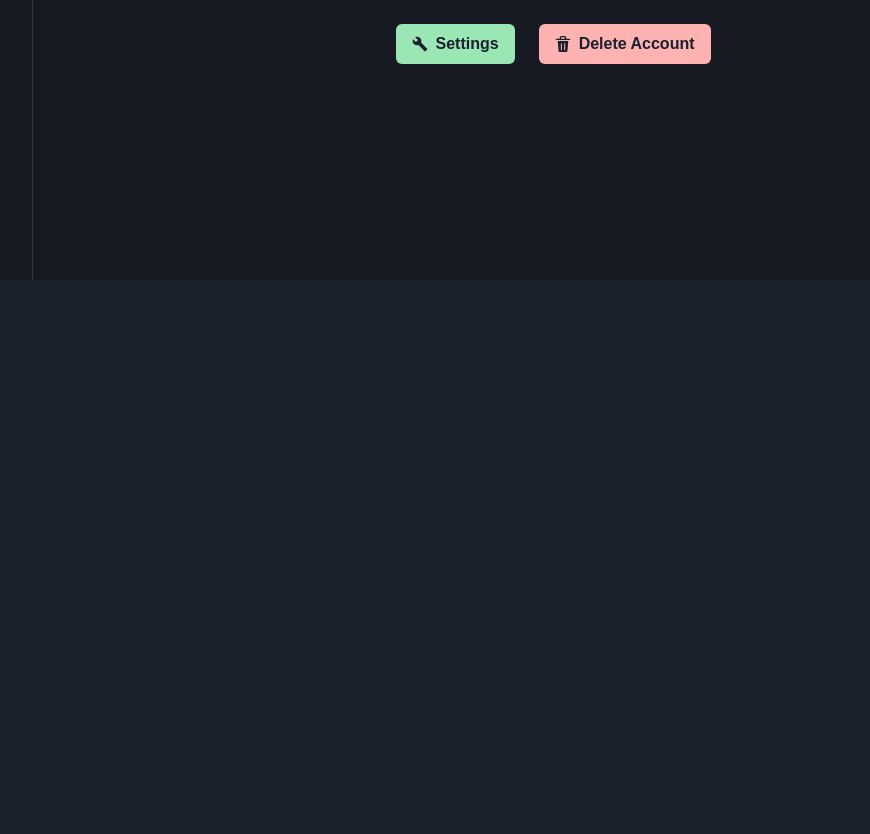
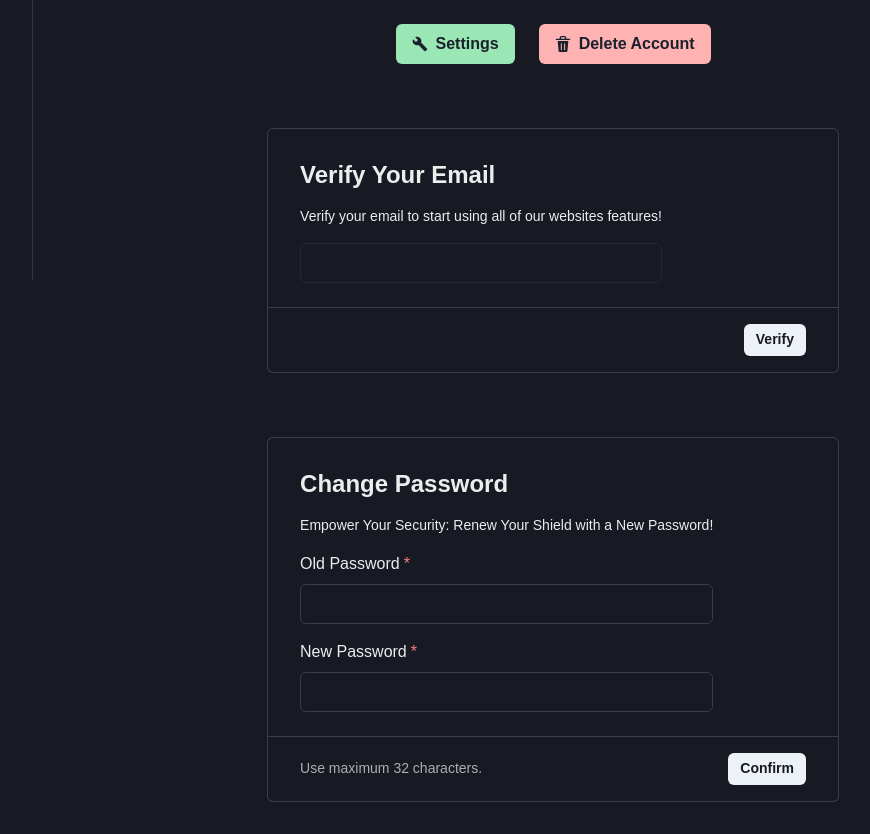
Before and after one commit to GHC-IITM/ghc-website, a React (Create React App) app in the folder website/: page /dashboard/profile in a window 1280 px wide. Shown: the part 520-1354 px from the top of the page, without its empty margins (207-1077 px from the left). Before the commit the page ends 800 px from the top, so only its background shows below. Built offline with nearby package versions, Linux system fonts and the light colour scheme; no server answers.

Commit message:
first draft1

```diff
--- a/website/src/components/Footer.tsx
+++ b/website/src/components/Footer.tsx
@@ -51,6 +51,7 @@ const SocialButton = ({
             cursor={'pointer'}
             as={'a'}
             href={href}
+            target='_blank'
             display={'inline-flex'}
             alignItems={'center'}
             justifyContent={'center'}
--- a/website/src/components/Navbar.tsx
+++ b/website/src/components/Navbar.tsx
@@ -117,7 +117,6 @@ export default function WithSubnavigation() {
 
                                 <Link to={'/signup'}>
                                     <motion.div whileTap={{ scale: 0.95 }} whileHover={{ scale: 1.05 }}>
-
                                         <Button
                                             fontSize={'sm'}
                                             rounded={'full'}
@@ -136,6 +135,7 @@ export default function WithSubnavigation() {
                             </>
                         ) : (
                             <>
+                                <motion.div whileTap={{ scale: 0.95 }} whileHover={{ scale: 1.05 }}>
                                     <Button
                                         fontSize={'sm'}
                                         fontWeight={600}
@@ -150,6 +150,7 @@ export default function WithSubnavigation() {
                                     >
                                         Team
                                     </Button>
+                                </motion.div>
                                 <Button onClick={toggleColorMode}>
                                     {colorMode === 'light' ? <MoonIcon /> : <SunIcon />}
                                 </Button>
--- a/website/src/components/TimeLine.tsx
+++ b/website/src/components/TimeLine.tsx
@@ -40,7 +40,7 @@ const Milestones: React.FC<any> = ({ id }: { id: string }) => {
 
     return (
         <Container id={id} maxWidth="7xl" p={8} mb={8}>
-            <chakra.h3 fontSize="4xl" fontWeight="bold" mb={18} textAlign="center">
+            <chakra.h3 fontSize="4xl" fontWeight="bold" mb={10} textAlign="center">
                 TimeLine of GHC 1.0
             </chakra.h3>
             {milestones.map((milestone) => (
--- a/website/src/pages/dashboard/Profile.tsx
+++ b/website/src/pages/dashboard/Profile.tsx
@@ -24,6 +24,9 @@ import {
     Heading,
     Stack,
     Button,
+    FormControl,
+    Input,
+    FormLabel,
 } from '@chakra-ui/react'
 import {
     FiHome,
@@ -41,7 +44,7 @@ import { DeleteIcon, MoonIcon, SunIcon } from '@chakra-ui/icons'
 import useGetTeam from '../../utils/useGetTeam'
 import { useNavigate, Link } from 'react-router-dom'
 import { usePresence, motion } from 'framer-motion';
-import { useRef, useEffect } from 'react';
+import { useRef, useEffect, useState } from 'react';
 import { MdBuild } from 'react-icons/md';
 
 interface LinkItemProps {
@@ -84,7 +87,7 @@ const SidebarContent = ({ onClose, ...rest }: SidebarProps) => {
             {...rest}>
             <Flex h="20" alignItems="center" mx="8" justifyContent="space-between">
                 <Link to="/">
-                    <Image src={useColorModeValue('/GHC-LOGO-BLACK.png', '/GHC-logo.png')} h={6} />
+                    <Image src={useColorModeValue('/GHC-LOGO-gray.900.png', '/GHC-logo.png')} h={6} />
                 </Link>
                 <CloseButton display={{ base: 'flex', md: 'none' }} onClick={onClose} />
             </Flex>
@@ -267,6 +270,12 @@ const Loading = () => {
 const ProfilePage = () => {
     const { isOpen, onOpen, onClose } = useDisclosure();
     const [team, isLoading, isError] = useGetTeam();
+    const [email, setEmail] = useState("");
+    const [oldPassword, setOldPassword] = useState("");
+    const [newPassword, setNewPassword] = useState("");
+
+
+    const bgColor = useColorModeValue('white', 'gray.900');
 
     return (
         <Box minH="100vh" bg={useColorModeValue('gray.100', 'gray.900')}>
@@ -311,6 +320,49 @@ const ProfilePage = () => {
                             </Button>
                         </Stack>
 
+                        <VStack mt={10} w={'full'} alignItems={'flex-start'} bg={bgColor} borderWidth={'1px'} borderRadius={'md'}>
+                            <VStack p={8} pb={0} spacing={4} mb={4} textAlign={'left'} alignItems={'flex-start'} >
+                                <Heading fontSize={'2xl'}>{"Verify Your Email"}</Heading>
+                                <Text fontSize={'sm'}>Verify your email to start using all of our websites features!</Text>
+                                <FormControl isRequired isDisabled id={"Verify Your Email"}>
+                                    <Input focusBorderColor='red.400' type={'email'} onChange={e => setEmail(e.target.value)} value={team?.email} />
+                                </FormControl>
+                            </VStack>
+
+                            <VStack borderTopWidth={'1px'} w={'full'} px={8} py={4} >
+                                <HStack justifyContent={'flex-end'} w={'full'}  >
+                                    <Button size='sm' bg={'gray.100'} color={'gray.900'} _hover={{ opacity: 0.7 }} variant='solid'>
+                                        Verify
+                                    </Button>
+                                </HStack>
+                            </VStack>
+                        </VStack>
+
+                        <VStack mt={10} w={'full'} alignItems={'flex-start'} bg={bgColor} borderWidth={'1px'} borderRadius={'md'}>
+                            <VStack p={8} pb={0} spacing={4} mb={4} textAlign={'left'} alignItems={'flex-start'} >
+                                <Heading fontSize={'2xl'}>Change Password</Heading>
+                                <Text fontSize={'sm'}>Empower Your Security: Renew Your Shield with a New Password!</Text>
+                                <FormControl w={'full'} isRequired id={"Change Password"}>
+                                    <FormLabel>Old Password</FormLabel>
+                                    <Input focusBorderColor='red.400' type={'password'} onChange={e => setOldPassword(e.target.value)} value={oldPassword} />
+                                </FormControl>
+                                <FormControl isRequired id={"New Password"}>
+                                    <FormLabel>New Password</FormLabel>
+                                    <Input focusBorderColor='red.400' type={'password'} onChange={e => setNewPassword(e.target.value)} value={newPassword} />
+                                </FormControl>
+                            </VStack>
+
+                            <VStack borderTopWidth={'1px'} w={'full'} px={8} py={4} >
+                                <HStack justifyContent={'space-between'} w={'full'} >
+                                    <Text fontSize={'sm'} opacity={0.7}>Use maximum 32 characters.</Text>
+                                    <Button size='sm' bg={'gray.100'} color={'gray.900'} _hover={{ opacity: 0.7 }} variant='solid'>
+                                        Confirm
+                                    </Button>
+                                </HStack>
+                            </VStack>
+                        </VStack>
+
+
                     </VStack>
                 </Stack>
             </>)}
```
Also changed, not shown: 1 other file (tests, documents, lock files or other folders). Lines whose indentation alone changed are shown as unchanged.
